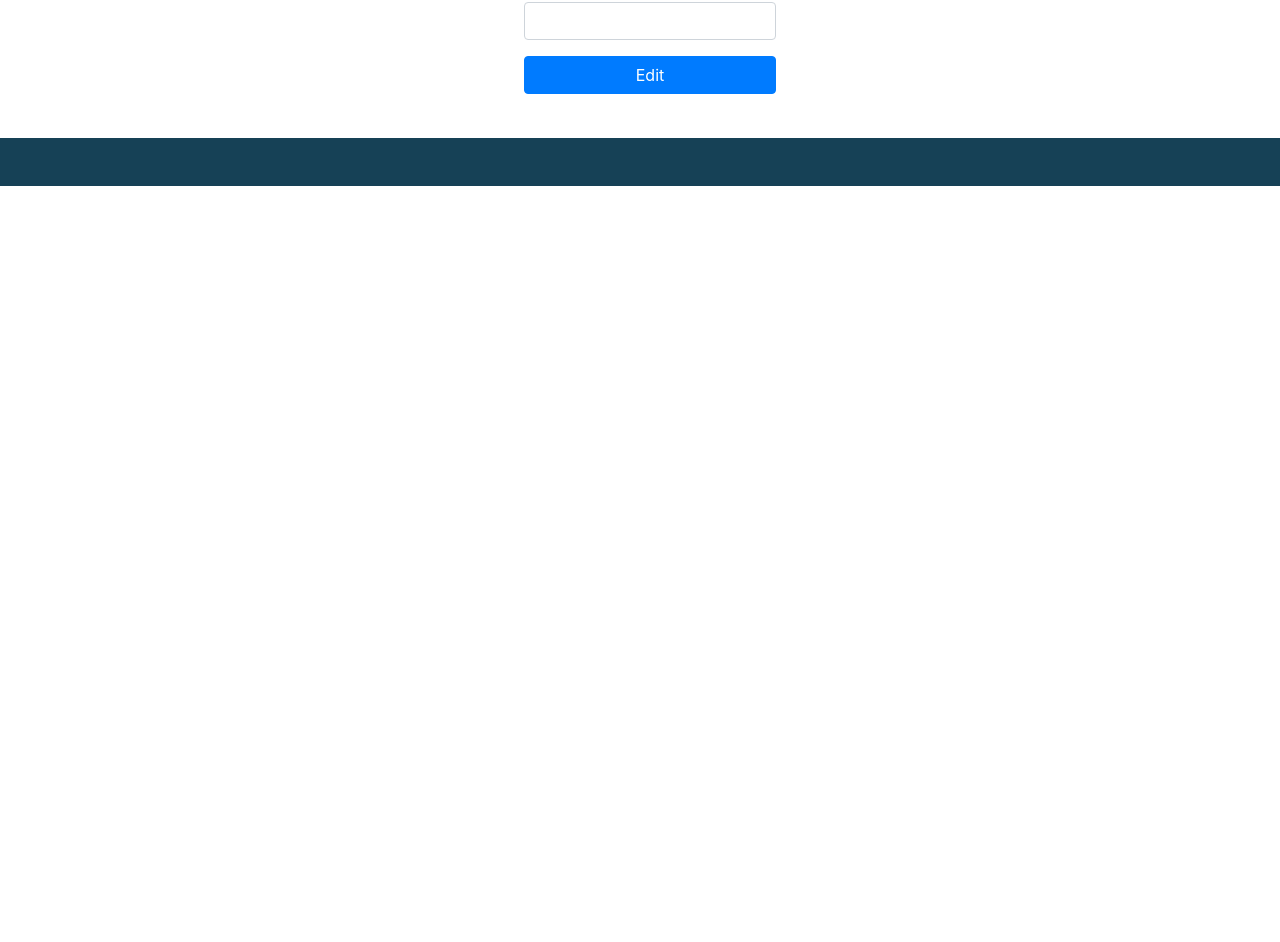
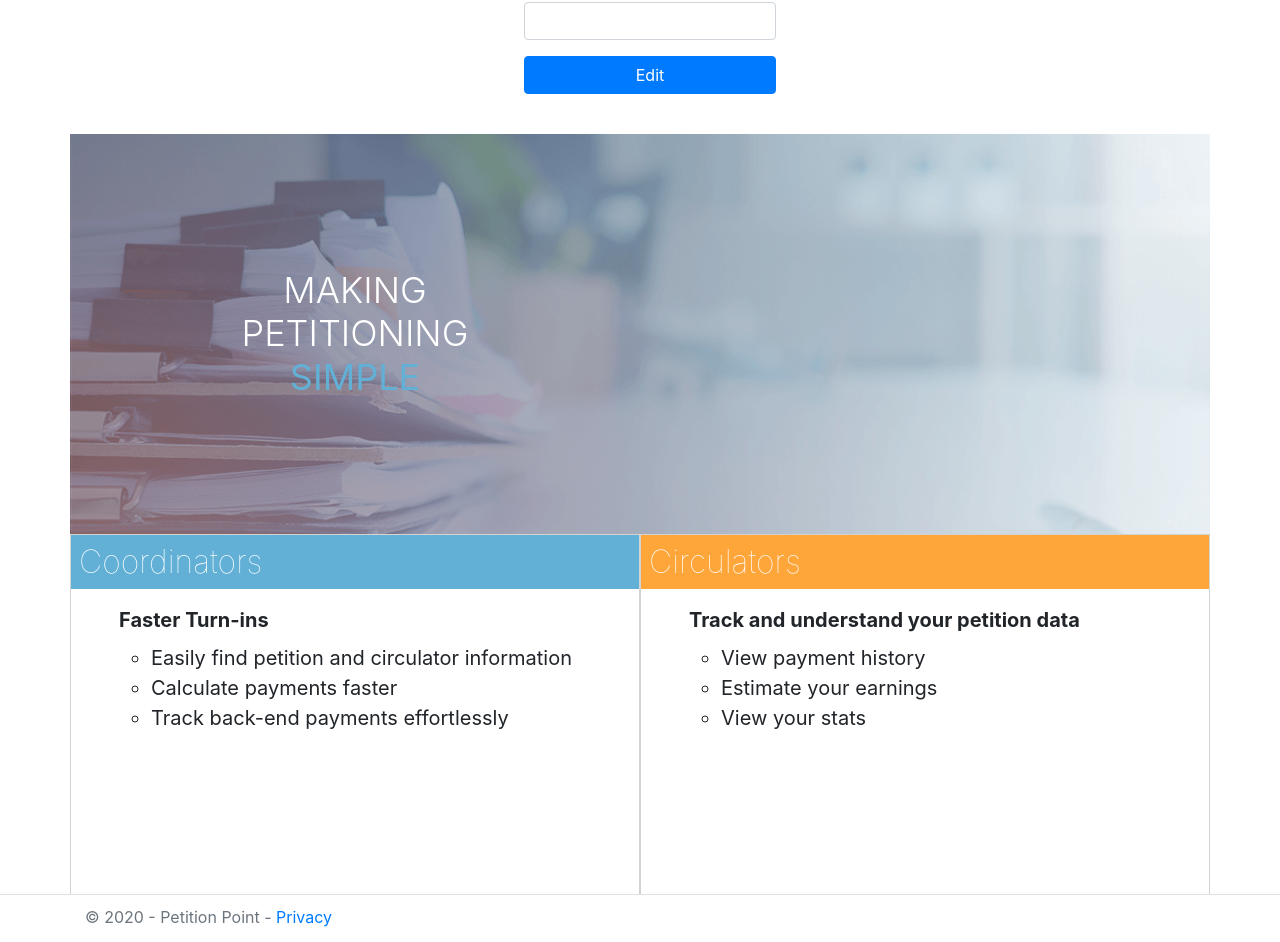
Before and after one commit to AaronTJDev/petitionpoint, a React (Create React App) app: page /user/edit in a window 1280 px wide. Shown: the part 614-1556 px from the top of the page. Before the commit the page ends 800 px from the top, so only its background shows below. Built offline with nearby package versions, Linux system fonts and the light colour scheme.

Commit message:
Added home page

```diff
--- a/src/App.js
+++ b/src/App.js
@@ -1,6 +1,7 @@
 import React from 'react';
 import { BrowserRouter as Router, Route, Link } from 'react-router-dom';
 import { userContext } from './userContext';
+import Home from './components/Home';
 import Register from './components/Account/Register';
 import Logout from './components/Account/Logout';
 import Login from './components/Account/Login';
@@ -130,8 +131,13 @@ class App extends React.Component {
               <Route path="/user/edit" component = { Edit }/>
 
             </div>
-            <footer className="fixed-bottom">
 
+            <Home/>
+
+            <footer class="border-top footer text-muted">
+              <div class="container">
+                &copy; 2020 - Petition Point - <a href="example.com">Privacy</a>
+              </div>
             </footer>
           </div>
         </Router>
--- a/src/components/Account/Logout.js
+++ b/src/components/Account/Logout.js
@@ -1,5 +1,4 @@
 import React from 'react';
-import axios from 'axios';
 import './account.css';
 import { Redirect } from "react-router-dom";
 import { userContext } from '../../userContext';
--- a/src/components/Account/Register.js
+++ b/src/components/Account/Register.js
@@ -63,9 +63,9 @@ export default class Register extends React.Component {
 	validateEmail = (mail) => {
 		if (/^\w+([\.-]?\w+)*@\w+([\.-]?\w+)*(\.\w{2,3})+$/.test(mail))
 		{
-			return (true)
+			return true
 		}
-			return (false)
+			return false
 	}
 
     render () {
--- /dev/null
+++ b/src/components/Home.js
@@ -0,0 +1,42 @@
+import React from 'react';
+
+function Home() {
+    return (
+        <div class="container">
+            <section class="hero row text-center">
+                <h1 id="hero-text" class="col-6 mt-auto mb-auto">MAKING<br />PETITIONING<br /><span id="hero-highlight">SIMPLE</span></h1>
+            </section>
+            <section class="copy row">
+                <article class="copy-article col-md-6 p-0 d-inline-block" id="coordinator">
+                    <h2 class="text-left p-2 font-weight-lighter" id="left">Coordinators</h2>
+                    <ul>
+                        <li class="list-unstyled p-2"><strong>Faster Turn-ins</strong></li>
+                        <li class="list-unstyled">
+                            <ul>
+                                <li>Easily find petition and circulator information</li>
+                                <li>Calculate payments faster</li>
+                                <li>Track back-end payments effortlessly</li>
+                            </ul>
+                        </li>
+
+                    </ul>
+                </article>
+                <article class="copy-article col-md-6 p-0 d-inline-block" id="circulators">
+                    <h2 class="text-left p-2 font-weight-lighter" id="right">Circulators</h2>
+                    <ul>
+                        <li class="list-unstyled p-2"><strong>Track and understand your petition data</strong></li>
+                        <li class="list-unstyled">
+                            <ul>
+                                <li>View payment history</li>
+                                <li>Estimate your earnings</li>
+                                <li>View your stats</li>
+                            </ul>
+                        </li>
+                    </ul>
+                </article>
+            </section>
+        </div>
+    )
+}
+
+export default Home;
--- a/src/styles.css
+++ b/src/styles.css
@@ -30,5 +30,36 @@ a.nav-link:hover {
 }
 footer {
   height: 48px;
-  background-color: #164156;
+  padding: 10px;
+  background-color: #ffffff;
 }
+.hero {
+  height: 400px;
+  background-image: url('img/bg-main.png');
+  background-position: left;
+  background-size: cover;
+  background-position-x: center;
+}
+#hero-text {
+  font-size: 36px;
+  font-weight: 300;
+  color: #ffffff;
+}
+#hero-highlight {
+  font-weight: 400;
+  color: #62b0d6;
+}
+.copy-article {
+  border: 0.5px solid lightgray;
+  border-bottom: none;
+  height: 360px;
+  font-size: 1.25rem;
+}
+#left {
+  background: #62b0d6;
+  color: #ffffff;
+}
+#right {
+  background: #ffa63a;
+  color: #ffffff;
+}
--- a/src/styles.less
+++ b/src/styles.less
@@ -43,5 +43,42 @@ a.nav-link:hover {
 
 footer {
     height:48px;
-    background-color: @primary-dark;
+    padding:10px;
+    background-color: @white;
 }
+
+.hero {
+    height: 400px;
+    background-image: url('img/bg-main.png');
+    background-position: left;
+    background-size: cover;
+    background-position-x: center;
+  }
+
+  #hero-text {
+    font-size: 36px;
+    font-weight: 300;
+    color: @white;
+  }
+
+  #hero-highlight {
+    font-weight: 400;
+    color: @primary;
+  }
+
+  .copy-article {
+    border: 0.5px solid lightgray;
+    border-bottom: none;
+    height: 360px;
+    font-size: 1.25rem;
+  }
+
+  #left {
+    background: @primary;
+    color: @white;
+  }
+
+  #right {
+    background: #ffa63a;
+    color: #ffffff;
+  }
```
Also changed, not shown: src/img/bg-main.png (added), src/index.css (line endings or trailing spaces).
